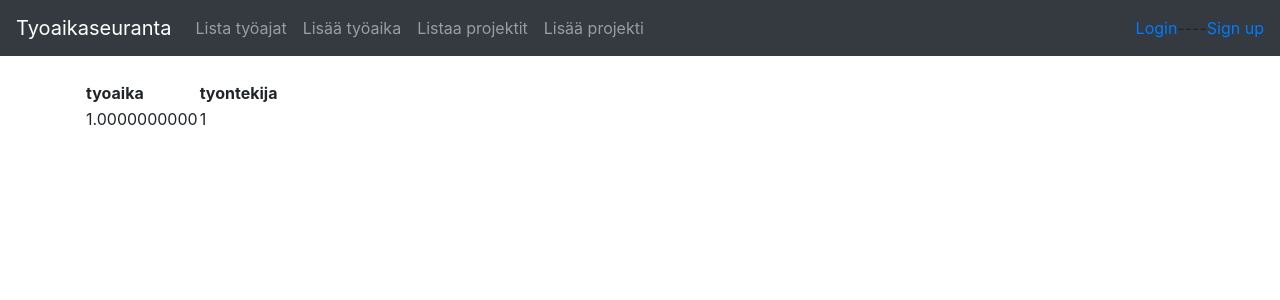
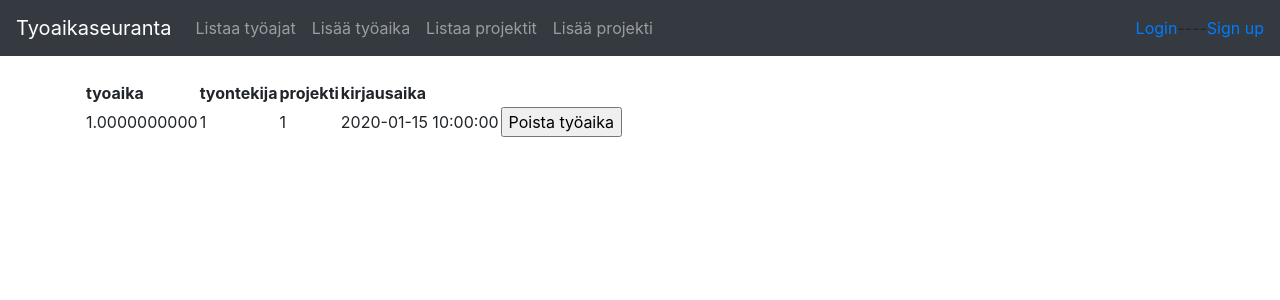
Before and after one commit to karhuherra/nytsaisitoimia, a Flask app: page /tyoaikaseuranta/tyoajat/ in a window 1280 px wide. Shown: the top 300 px of the page. Run offline with Flask 2, Linux system fonts and the light colour scheme; tables that the repository leaves empty hold one stand-in row (values such as "Sample post"); some libraries are stand-ins or nearby versions.

Commit message:
sovellukseen lisää ominaisuuksia

```diff
--- a/application/auth/models.py
+++ b/application/auth/models.py
@@ -32,11 +32,11 @@ class User(db.Model):
         return True
 
     @staticmethod
-    def kuinka_monta_tyoaikaa():
+    def monta_tyoaikaa():
         stmt = text("SELECT Account.id, Account.name FROM Account"
                     " LEFT JOIN tyoajat ON tyoajat.account_id = Account.id"
                     " GROUP BY Account.id"
-                    " HAVING COUNT(tyoajat.id) > 1")
+                    " HAVING COUNT(tyoajat.id) > 0")
 
         res = db.engine.execute(stmt)
 
--- a/application/templates/layout.html
+++ b/application/templates/layout.html
@@ -2,7 +2,7 @@
 <html>
   <head>
     <meta charset="utf-8">
-    <title>tyoaikaseuranta</title>
+    <title>Tyoaikaseuranta</title>
     <link rel="stylesheet" href="https://maxcdn.bootstrapcdn.com/bootstrap/4.0.0/css/bootstrap.min.css" integrity="sha384-Gn5384xqQ1aoWXA+058RXPxPg6fy4IWvTNh0E263XmFcJlSAwiGgFAW/dAiS6JXm" crossorigin="anonymous">
   </head>
 
@@ -16,7 +16,7 @@
 	<div class="collapse navbar-collapse" id="navbarCollapse">
           <ul class="navbar-nav mr-auto">
             <li class="nav-item">
-              <a class="nav-link" href="{{ url_for('tyoajat_index') }} ">Lista työajat</a>
+              <a class="nav-link" href="{{ url_for('tyoajat_index') }} ">Listaa työajat</a>
             </li>
             <li class="nav-item">
               <a class="nav-link" href="{{ url_for('tyoajat_form') }} ">Lisää työaika</a>
--- a/application/templates/tyoaikaseuranta/tyoajat/list.html
+++ b/application/templates/tyoaikaseuranta/tyoajat/list.html
@@ -5,11 +5,20 @@
     <tr>
       <th>tyoaika</th>
       <th>tyontekija</th>
+      <th>projekti</th>
+      <th>kirjausaika</th>
     </tr>
     {% for tyoajat in tyoajat %}
     <tr>
       <td>{{ tyoajat.tyoaika }}</td>
       <td>{{ tyoajat.account_id }}</td>
+      <td>{{ tyoajat.projekti_id }}</td>
+      <td>{{ tyoajat.date_created }}</td>
+      <td>
+        <form method"POST" action="{{ url_for('tyoajat_poista', tyoaika_id=tyoajat.id) }}">
+          <input type="submit" value="Poista työaika"/>
+        </form>
+      </td>
     </tr>
     {% endfor %}
   </table>
--- a/application/tyoaikaseuranta/projektit/models.py
+++ b/application/tyoaikaseuranta/projektit/models.py
@@ -5,7 +5,8 @@ class projektit(db.Model):
     id = db.Column(db.Integer, primary_key=True)
     nimi = db.Column(db.String(200),nullable=False)
     valmis = db.Column(db.Boolean)
-
+    projektipaallikko = db.Column(db.Integer, db.ForeignKey('account.id'),
+                           nullable=False)
 
     def __init__(self, nimi):
         self.nimi = nimi
--- a/application/tyoaikaseuranta/projektit/views.py
+++ b/application/tyoaikaseuranta/projektit/views.py
@@ -44,6 +44,7 @@ def projektit_create():
         return render_template("tyoaikaseuranta/projektit/new.html", form = form)
 
     p = projektit(form.name.data)
+    p.projektipaallikko = current_user.id
 
     db.session().add(p)
     db.session().commit()
--- a/application/tyoaikaseuranta/tyoajat/forms.py
+++ b/application/tyoaikaseuranta/tyoajat/forms.py
@@ -1,8 +1,8 @@
 from flask_wtf import FlaskForm
-from wtforms import StringField, validators, DecimalField
+from wtforms import StringField, validators, DecimalField, IntegerField
 
 class TyoaikaForm(FlaskForm):
     tyoaika = DecimalField("tyoaika", [validators.NumberRange(min=1)])
-
+    projekti_id = IntegerField("projektin id (löydät sen listaa projektit osiosta)", [validators.InputRequired()])
     class Meta:
         csrf = False
--- a/application/tyoaikaseuranta/tyoajat/models.py
+++ b/application/tyoaikaseuranta/tyoajat/models.py
@@ -6,7 +6,10 @@ class tyoajat(db.Model):
     account_id = db.Column(db.Integer, db.ForeignKey('account.id'),
                            nullable=False)
     tyoaika = db.Column(db.Numeric)
+    projekti_id = db.Column(db.Integer)
+    date_created = db.Column(db.DateTime, default=db.func.current_timestamp())
 
 
-    def __init__(self, tyoaika):
+    def __init__(self, tyoaika, projekti_id):
         self.tyoaika = tyoaika
+        self.projekti_id = projekti_id
--- a/application/tyoaikaseuranta/tyoajat/views.py
+++ b/application/tyoaikaseuranta/tyoajat/views.py
@@ -21,9 +21,19 @@ def tyoajat_create():
     if not form.validate():
         return render_template("tyoaikaseuranta/tyoajat/new.html", form = form)
 
-    t = tyoajat(form.tyoaika.data)
+    t = tyoajat(form.tyoaika.data, form.projekti_id.data)
     t.account_id = current_user.id
 
     db.session().add(t)
     db.session().commit()
     return redirect(url_for("tyoajat_index"))
+
+@app.route("/tyoaikaseuranta/projektit/<tyoaika_id>/poista", methods=["POST","GET"])
+@login_required
+def tyoajat_poista(tyoaika_id):
+
+    t = tyoajat.query.get(tyoaika_id)
+    db.session().delete(t)
+    db.session().commit()
+
+    return redirect(url_for("tyoajat_index"))
--- a/application/views.py
+++ b/application/views.py
@@ -3,4 +3,4 @@ from application import app
 from application.auth.models import User
 @app.route("/")
 def index():
-    return render_template("index.html", monta_tyoaikaa=User.kuinka_monta_tyoaikaa())
+    return render_template("index.html", monta_tyoaikaa=User.monta_tyoaikaa())
```
Also changed, not shown: application/templates/tyoaikaseuranta/projektit/list.html (+8 -0 lines), application/templates/tyoaikaseuranta/tyoajat/new.html (+11 -1 lines).
